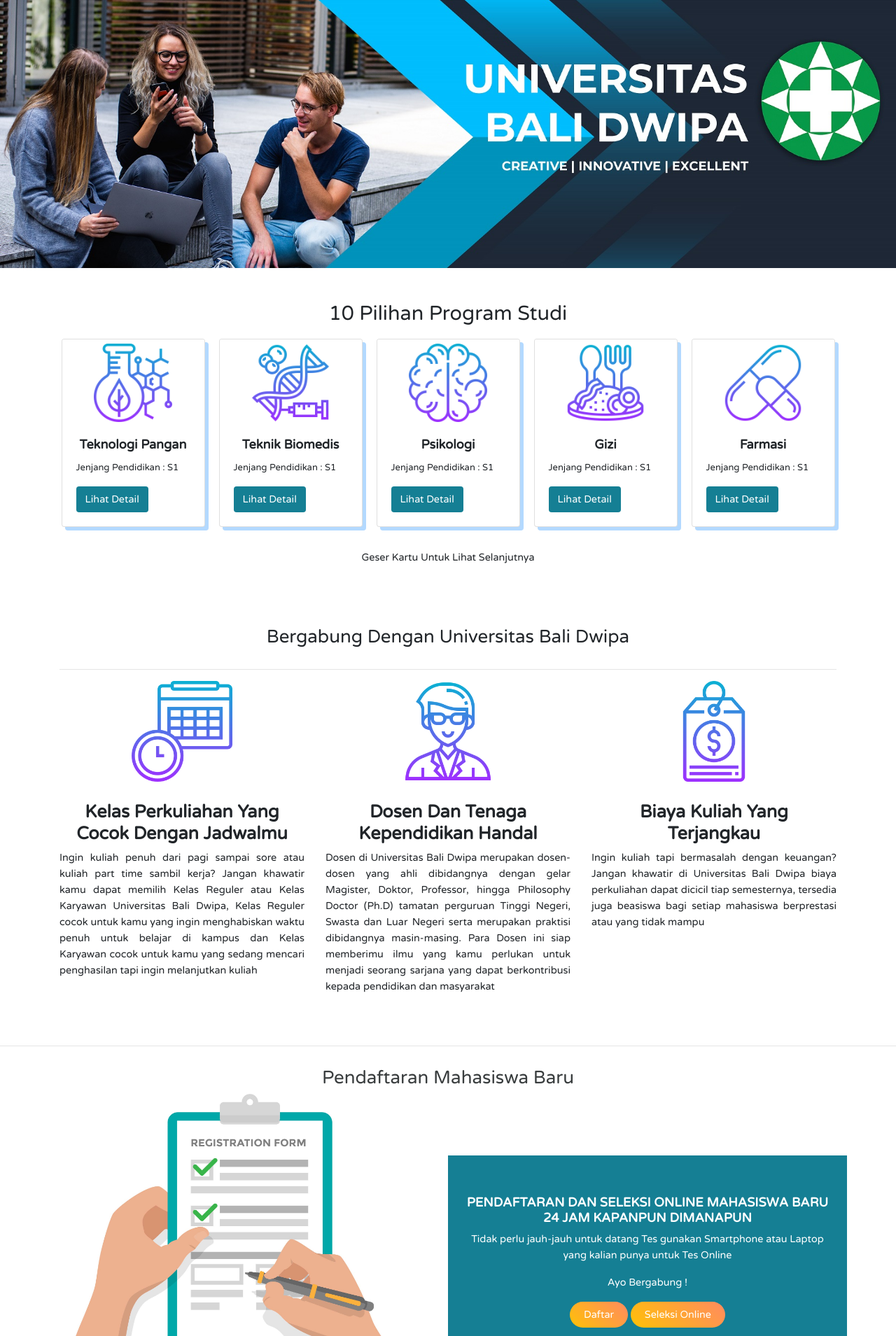
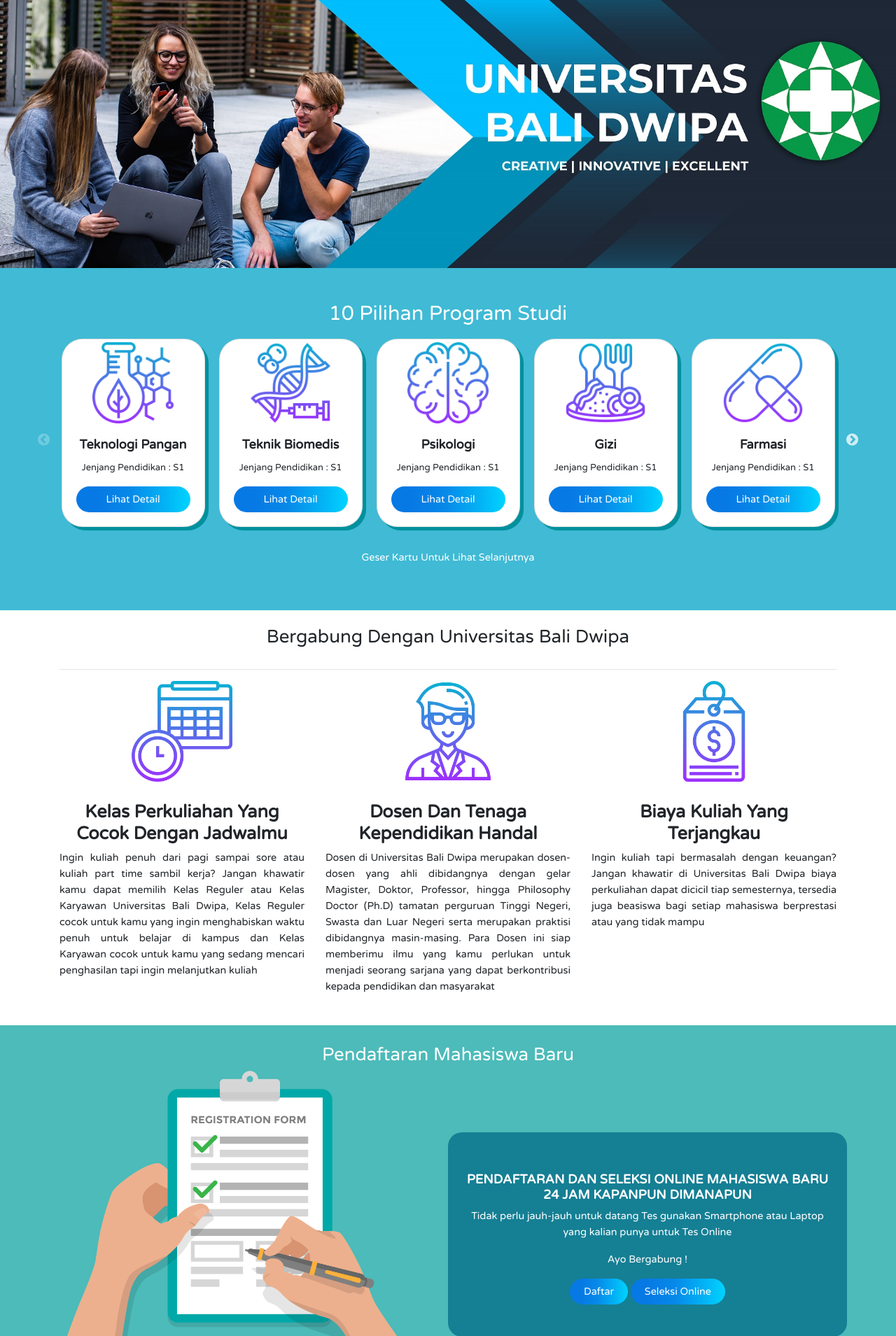
Before and after one commit to dimasdananjaya/ubad-master-site, a Laravel app: page / in a window 1280 px wide. Shown: the part 69-1978 px from the top of the page at 70% size. Run offline with Laravel 8, Linux system fonts and the light colour scheme; data that the repository does not hold is empty; style sheets or scripts are compiled from the project's sources; some libraries are stand-ins or nearby versions.

Commit message:
New Styling

```diff
--- a/public/css/style.css
+++ b/public/css/style.css
@@ -162,22 +162,31 @@
     border: 2px solid #fff;
 }
 
+#prodi{
+    background-color: #40bad5;
+}
+
+#prodi h2{
+    color: #fff;
+}
 
 #prodi .card-img-top {
     width: 100%;
     height: 15vh;
     padding-top: 2%;
     object-fit: contain;
+    border: none;
 }
 
 #prodi .card {
     min-height: 20vh;
-    box-shadow: 5px 5px 0px 0px #b3d9ff;
+    box-shadow: 5px 5px 0px 0px #00909e;
+    border-radius: 30px;
 }
 
 #prodi .card-text {
     font-size: 13px;
-    text-align: left;
+    text-align: center;
 }
 
 #prodi .card-title {
@@ -185,7 +194,14 @@
 }
 
 #prodi .tombol-tema {
-    background-color: #157f94;
+    display: inline-block;
+    padding: 7px 20px;
+    border-radius: 25px;
+    text-decoration: none;
+    color: #fff;
+    background: rgb(7,121,228);
+    background: linear-gradient(90deg, rgba(7,121,228,1) 18%, rgba(6,137,233,1) 47%, rgba(3,179,245,1) 78%, rgba(0,212,255,1) 100%);
+    transition: 0.4s;
 }
 
 #prodi a {
@@ -199,7 +215,9 @@
     padding-bottom: 15px;
 }
 
-
+#why{
+    background-color: #fff;
+}
 
 #why .why-title {
     text-align: center;
@@ -238,7 +256,7 @@
 #pendaftaran-prodi {
     min-height: 25vh;
     color: #fff;
-    background-color: #157f94;
+    background-color: #40bad5;
     padding-top: 2%;
     padding-bottom: 0.5%;
     text-align: center;
@@ -252,12 +270,17 @@
     padding-bottom: 4%;
 }
 
+#pendaftaran h2{
+    color: #fff !important;
+}
+
 #pendaftaran {
     min-height: 25vh;
     color: #fff;
     padding-top: 1%;
-    padding-bottom: 1%;
     text-align: center;
+    background-color: #4cbbb9;
+    margin-bottom: 1em;
 }
 
 #pendaftaran h2{
@@ -272,15 +295,11 @@
     border-radius: 25px;
     text-decoration: none;
     color: #fff;
-    background-image: -webkit-linear-gradient(45deg, #ffc107 0%, #ff8b5f 100%);
-    background-image: linear-gradient(45deg, #ffc107 0%, #ff8b5f 100%);
+    background: rgb(7,121,228);
+    background: linear-gradient(90deg, rgba(7,121,228,1) 18%, rgba(6,137,233,1) 47%, rgba(3,179,245,1) 78%, rgba(0,212,255,1) 100%);
     transition: 0.4s;
 }
 
-.square_btn:hover {
-    background-image: -webkit-linear-gradient(45deg, #ffc107 0%, #f76a35 100%);
-    background-image: linear-gradient(45deg, #ffc107 0%, #f76a35 100%);
-}
 
 /******* Contact Us ******/
 #contact-us{
@@ -368,7 +387,7 @@
 /***** berita *****/
 #berita {
     min-height: 60vh;
-    background-color: #fff;
+    background-color: #77d8d8;
     color: black;
     padding-top: 3%;
     padding-left: 2%;
@@ -380,6 +399,10 @@
     width: 100%;
     min-height: 15vw;
     object-fit: cover;
+}
+
+#berita h2{
+    color: #fff;
 }
 
 /***** contact ****/
--- a/resources/views/index.blade.php
+++ b/resources/views/index.blade.php
@@ -19,7 +19,7 @@
 <section id="prodi" class="py-5">
     <div class="container-fluid">
         <div data-aos="fade-down">
-            <h2 class="text-center">10 Pilihan Program Studi</h2>
+            <h2 data-aos="fade-up" class="text-center">10 Pilihan Program Studi</h2>
         </div>
         <!--AOS-->
         <div data-aos="fade-down" class="carousel">
@@ -31,7 +31,7 @@
                         Jenjang Pendidikan : S1
                     </p>
                     <a {{URL::route('teknologi-pangan')}} href={{URL::route('teknologi-pangan')}}
-                        class="btn tombol-tema">Lihat Detail</a>
+                        class="tombol-tema mx-auto d-block text-center">Lihat Detail</a>
                 </div>
             </div>
 
@@ -42,7 +42,7 @@
                     <p class="card-text">
                         Jenjang Pendidikan : S1
                     </p>
-                    <a href={{URL::route('teknik-biomedis')}} class="btn tombol-tema">Lihat Detail</a>
+                    <a href={{URL::route('teknik-biomedis')}} class="tombol-tema mx-auto d-block text-center">Lihat Detail</a>
                 </div>
             </div>
 
@@ -53,7 +53,7 @@
                     <p class="card-text">
                         Jenjang Pendidikan : S1
                     </p>
-                    <a href={{URL::route('psikologi')}} class="btn tombol-tema">Lihat Detail</a>
+                    <a href={{URL::route('psikologi')}} class="tombol-tema mx-auto d-block text-center">Lihat Detail</a>
                 </div>
             </div>
 
@@ -64,7 +64,7 @@
                     <p class="card-text">
                         Jenjang Pendidikan : S1
                     </p>
-                    <a href={{URL::route('gizi')}} class="btn tombol-tema">Lihat Detail</a>
+                    <a href={{URL::route('gizi')}} class="tombol-tema mx-auto d-block text-center">Lihat Detail</a>
                 </div>
             </div>
 
@@ -75,7 +75,7 @@
                     <p class="card-text">
                         Jenjang Pendidikan : S1
                     </p>
-                    <a href={{URL::route('farmasi')}} class="btn tombol-tema">Lihat Detail</a>
+                    <a href={{URL::route('farmasi')}} class="tombol-tema mx-auto d-block text-center">Lihat Detail</a>
                 </div>
             </div>
 
@@ -86,7 +86,7 @@
                     <p class="card-text">
                         Jenjang Pendidikan : S1
                     </p>
-                    <a href={{URL::route('akuntansi')}} class="btn tombol-tema">Lihat Detail</a>
+                    <a href={{URL::route('akuntansi')}} class="tombol-tema mx-auto d-block text-center">Lihat Detail</a>
                 </div>
             </div>
 
@@ -97,7 +97,7 @@
                     <p class="card-text">
                         Jenjang Pendidikan : S1
                     </p>
-                    <a href={{URL::route('hubungan-masyarakat')}} class="btn tombol-tema">Lihat Detail</a>
+                    <a href={{URL::route('hubungan-masyarakat')}} class="tombol-tema mx-auto d-block text-center">Lihat Detail</a>
                 </div>
             </div>
 
@@ -108,7 +108,7 @@
                     <p class="card-text">
                         Jenjang Pendidikan : S1
                     </p>
-                    <a href={{URL::route('bahasa-inggris')}} class="btn tombol-tema">Lihat Detail</a>
+                    <a href={{URL::route('bahasa-inggris')}} class="tombol-tema mx-auto d-block text-center">Lihat Detail</a>
                 </div>
             </div>
 
@@ -119,7 +119,7 @@
                     <p class="card-text">
                         Jenjang Pendidikan : S1
                     </p>
-                    <a href={{URL::route('hukum')}} class="btn tombol-tema">Lihat Detail</a>
+                    <a href={{URL::route('hukum')}} class="tombol-tema mx-auto d-block text-center">Lihat Detail</a>
                 </div>
             </div>
 
@@ -130,12 +130,12 @@
                     <p class="card-text">
                         Jenjang Pendidikan : S1
                     </p>
-                    <a href={{URL::route('sistem-informasi')}} class="btn tombol-tema">Lihat Detail</a>
+                    <a href={{URL::route('sistem-informasi')}} class="tombol-tema mx-auto d-block text-center">Lihat Detail</a>
                 </div>
             </div>
         </div>
         <!--end carousel-->
-        <p data-aos="fade-left" class="text-center">Geser Kartu Untuk Lihat Selanjutnya</p>
+        <p data-aos="fade-left" style="color:#fff;" class="text-center">Geser Kartu Untuk Lihat Selanjutnya</p>
     </div>
     <!--end container-->
 </section>
@@ -183,16 +183,15 @@
 
 <!--Pendaftaran-->
 <section id="pendaftaran">
-    <hr>
     <div class="container h-100">
         <div class="row h-100 align-items-center">
             <div class="col-lg-12">
                 <h2 data-aos="fade-down">Pendaftaran Mahasiswa Baru</h2>
             </div>
             <div class="col-lg-6">
-                <img data-aos="fade-left" src="/resources/logo/home-pendaftaran.jpg">
+                <img data-aos="fade-left" src="/resources/logo/home-pendaftaran.png">
             </div>
-            <div style="background-color:#157f94;" class="jarak col-lg-6">
+            <div style="background-color:#157f94; border-radius:20px;" class="jarak col-lg-6">
                 <div data-aos="fade-right">
                     <h5 class="font-weight-bold">
                         <b>PENDAFTARAN DAN SELEKSI ONLINE MAHASISWA BARU 24 JAM KAPANPUN DIMANAPUN</b>
@@ -210,7 +209,6 @@
 
 <!--contact us-->
 <section id="contact-us">
-    <hr>
     <div class="container h-100">
         <div class="row h-100 align-items-center">
             <div data-aos="fade-right" class="col-lg-4">
@@ -261,7 +259,7 @@
 <article id="berita">
     <div data-aos="fade-up">
     <h2 class="text-center">Berita / Artikel</h2>
-    <hr />
+
     <div class="carousel-berita">
         @foreach ($posts as $p)
         <div class="card">
@@ -270,14 +268,16 @@
             <div class="card-body">
                 <h5 class="card-title"><a href="{{route('blogs.show', $p->id)}}">{{ $p->title }}</a></h5>
                 <!--<p>{{$p->body}}</p>-->
-                <a class="btn btn-primary" href="{{route('blogs.show', $p->id)}}">Read more </a>
+                <a class="btn btn-primary text-center d-block mx-auto" href="{{route('blogs.show', $p->id)}}">Read more </a>
             </div>
         </div>
         @endforeach
 
     </div>
-    <a href={{route('blogs.index')}} class="btn btn-primary text-center btn-block">Lihat Semua Berita</a>
-    </div><!--aos-->
+    <div class="col-lg-12">
+        <a href={{route('blogs.index')}} style="color:#fff; background-color:#6886c5; text-align:center !important;" class="btn mx-auto text-center">Lihat Semua Berita</a>
+    </div>
+  </div><!--aos-->
 </article>
 
 
--- a/resources/views/layouts/app.blade.php
+++ b/resources/views/layouts/app.blade.php
@@ -55,11 +55,12 @@
     <!--jquery ui-->
     <link rel="stylesheet" href="//code.jquery.com/ui/1.12.1/themes/base/jquery-ui.css" defer>
 
-    <!--datatables-->
+    <!--datatables
     <script src="https://unpkg.com/@popperjs/core@2"></script>
     <script type="text/javascript" charset="utf8" src="http://ajax.aspnetcdn.com/ajax/jQuery/jquery-1.8.2.min.js"></script>
     <script type="text/javascript" charset="utf8" src="http://cdn.datatables.net/1.10.20/js/jquery.dataTables.min.js" defer></script>
     <link rel="stylesheet" type="text/css" href="//cdn.datatables.net/1.10.20/css/jquery.dataTables.min.css">
+    -->
 
 </head>
 
--- a/resources/views/layouts/prodi-layout.blade.php
+++ b/resources/views/layouts/prodi-layout.blade.php
@@ -164,7 +164,6 @@
                         <p class="lead">Daftar Sekarang !</p>
                         <a href="{{URL::route('mahasiswa-baru')}}"
                             class="square_btn">Daftar</a>
-                        <a href="http://bit.do/balidwipa" class="square_btn">Seleksi Online</a>
                     </div>
                 </div>
             </div>
--- a/resources/views/pages/prodi/teknologi-pangan.blade.php
+++ b/resources/views/pages/prodi/teknologi-pangan.blade.php
@@ -50,7 +50,7 @@
                     Dalam teknologi pangan, dipelajari sifat fisis, mikrobiologis, dan kimia dari bahan pangan dan proses yang mengolah bahan pangan tersebut. Spesialisasinya beragam, di antaranya pemrosesan, pengawetan, pengemasan, penyimpanan, dan sebagainya.
                 </p>
                 <hr />
-                <h3><b> PRODI TEKNOLOGI PANGAN BELAJAR APA SAJA? ?</h3></p>
+                <h3><b> PRODI TEKNOLOGI PANGAN BELAJAR APA SAJA? ?</b></h3></p>
                 <p>
                     Di tahun pertama, yang dipelajari dari dasar, mulai dari fisika,
                     biologi, kimia, dan teknik. Dengan dasar tersebut mahasiswa akan
```
Also changed, not shown: public/resources/logo/home-pendaftaran.png (added).
